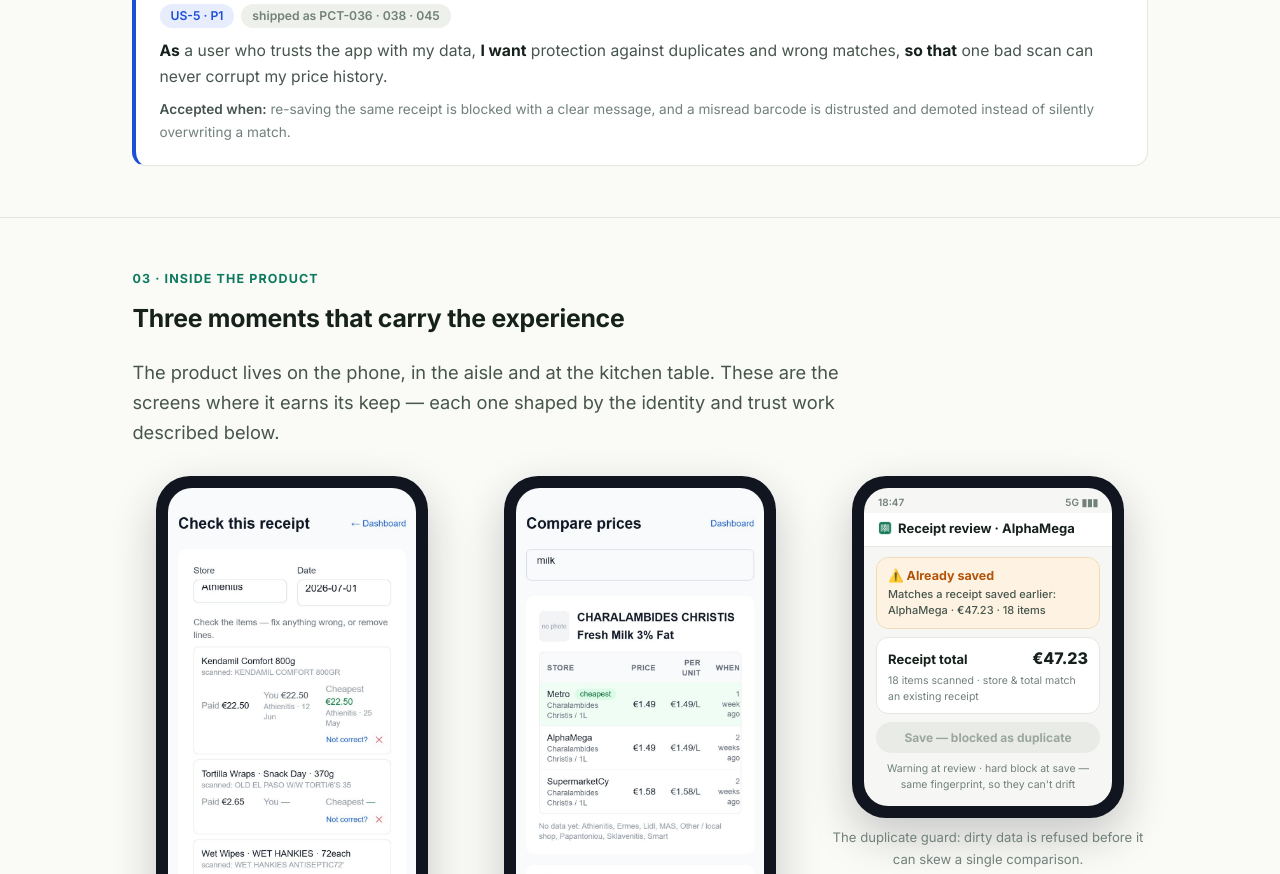
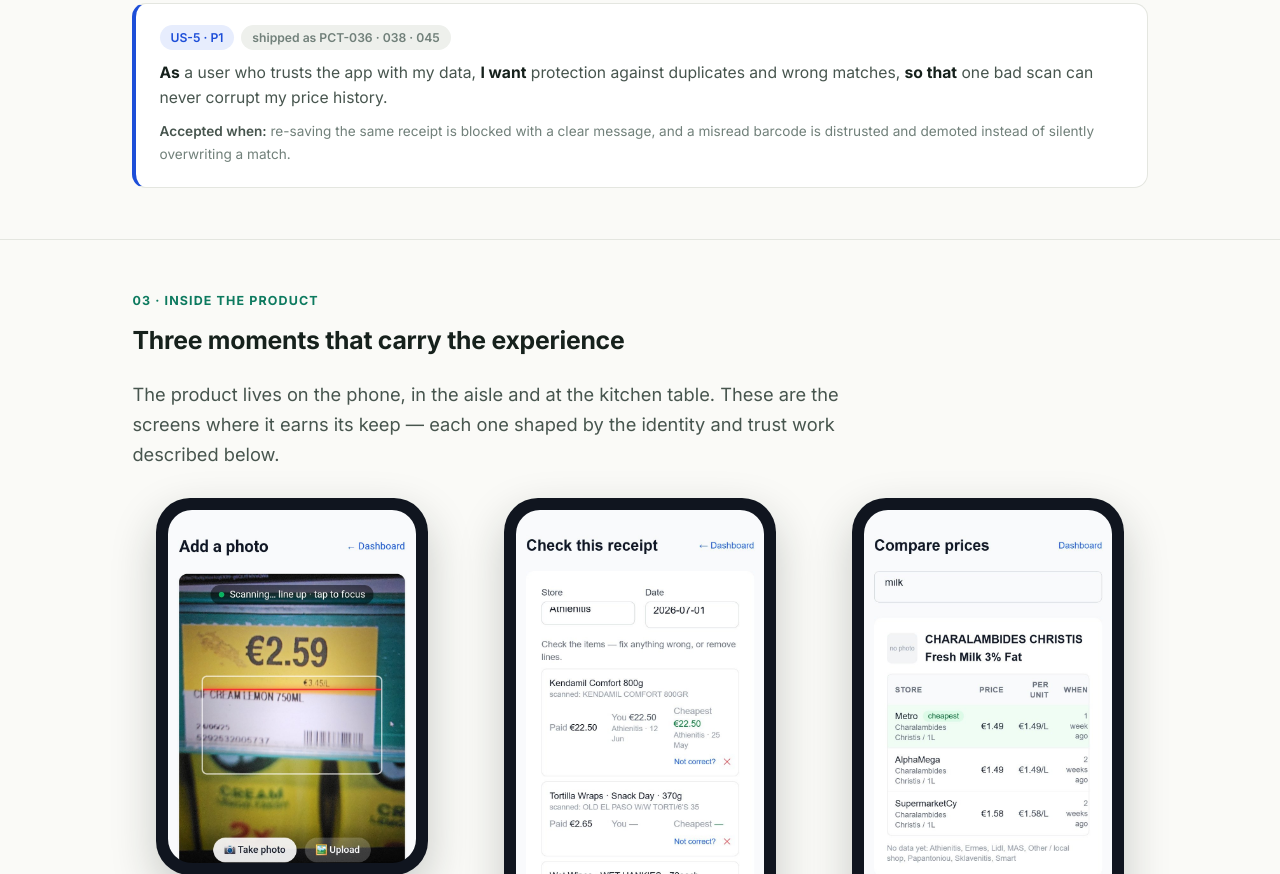
Before and after one commit to Fievo-Innovatory-Ideas/price-scan-cyprus, a plain HTML site: page case-study.html in a window 1280 px wide. Shown: the part 2958-3832 px from the top of the page. Drawn offline with Linux system fonts and the light colour scheme.

Commit message:
Real in-store screenshots in hero and product tour

```diff
--- a/case-study.html
+++ b/case-study.html
@@ -57,8 +57,8 @@
         is cheapest"</i> (planning, depth matters).</p>
       </div>
       <figure class="figure" style="margin:0">
-        <div class="phone"><img src="images/price-check.jpg" alt="Live price-check screen: a Kleenex 12-pack shelf tag read by the app, barcode captured, the price flagged as matching the cheapest seen, and a six-store comparison below" style="width:100%;display:block;border-radius:24px"></div>
-        <figcaption class="figcap">The core value moment, captured from the live product:<br>shelf tag → barcode read → verdict → six-store comparison.</figcaption>
+        <div class="phone"><img src="images/price-check.jpg" alt="Price check captured in the aisle: Laiko coffee 200g shelf tag photographed, barcode 5290098000050 read, €3.76 flagged as matching the cheapest, with a four-store comparison including store logos" style="width:100%;display:block;border-radius:24px"></div>
+        <figcaption class="figcap">The core value moment, photographed in the aisle:<br>shelf tag → barcode read → verdict → four-store comparison.</figcaption>
       </figure>
     </div>
   </div>
@@ -143,6 +143,11 @@
     <div class="phones-row">
 
       <figure>
+        <div class="phone"><img src="images/camera-scan.jpg" alt="Live scanner in a supermarket aisle locking onto a Cif Cream shelf tag: price, unit price and barcode in frame with the scanning guide overlay" style="width:100%;display:block;border-radius:24px"></div>
+        <figcaption class="figcap">In the aisle: the scanner locking onto a shelf tag — price, €/L and barcode in one frame.</figcaption>
+      </figure>
+
+      <figure>
         <div class="phone"><img src="images/scan-review.jpg" alt="Live receipt review screen: scanned receipt lines matched to catalog products, each showing what was paid, what you last paid, and the cheapest price seen" style="width:100%;display:block;border-radius:24px"></div>
         <figcaption class="figcap">Receipt review, live product: every line matched, with Paid / You / Cheapest evidence per item.</figcaption>
       </figure>
@@ -152,29 +157,8 @@
         <figcaption class="figcap">Cross-store comparison from the live catalog: same product, per-litre basis, cheapest flagged.</figcaption>
       </figure>
 
-      <figure>
-        <div class="phone" role="img" aria-label="Mockup of the duplicate-receipt guard: an amber warning that this receipt looks already saved, with the save button disabled">
-          <div class="phone-screen">
-            <div class="phone-status"><span>18:47</span><span>5G ▮▮▮</span></div>
-            <div class="phone-appbar"><img src="images/favicon.png" class="ph-logo" alt="">Receipt review · AlphaMega</div>
-            <div class="phone-body">
-              <div class="ph-verdict warn">⚠️ Already saved
-                <span>Matches a receipt saved earlier: AlphaMega · €47.23 · 18 items</span>
-              </div>
-              <div class="ph-card">
-                <div class="ph-product"><b>Receipt total</b><span class="ph-price">€47.23</span></div>
-                <div class="ph-sub">18 items scanned · store &amp; total match an existing receipt</div>
-              </div>
-              <span class="ph-btn disabled">Save — blocked as duplicate</span>
-              <div class="ph-note">Warning at review · hard block at save — same fingerprint, so they can't drift</div>
-            </div>
-          </div>
-        </div>
-        <figcaption class="figcap">The duplicate guard: dirty data is refused before it can skew a single comparison.</figcaption>
-      </figure>
-
     </div>
-    <p class="figcap" style="margin-top:1.4rem">Receipt review and cross-store screens are captured directly from the live product; the duplicate guard is an illustrative recreation.</p>
+    <p class="figcap" style="margin-top:1.4rem">All screens captured from the live product.</p>
   </div>
 </section>
 
```
Also changed, not shown: images/camera-scan.jpg (added), images/price-check.jpg.
